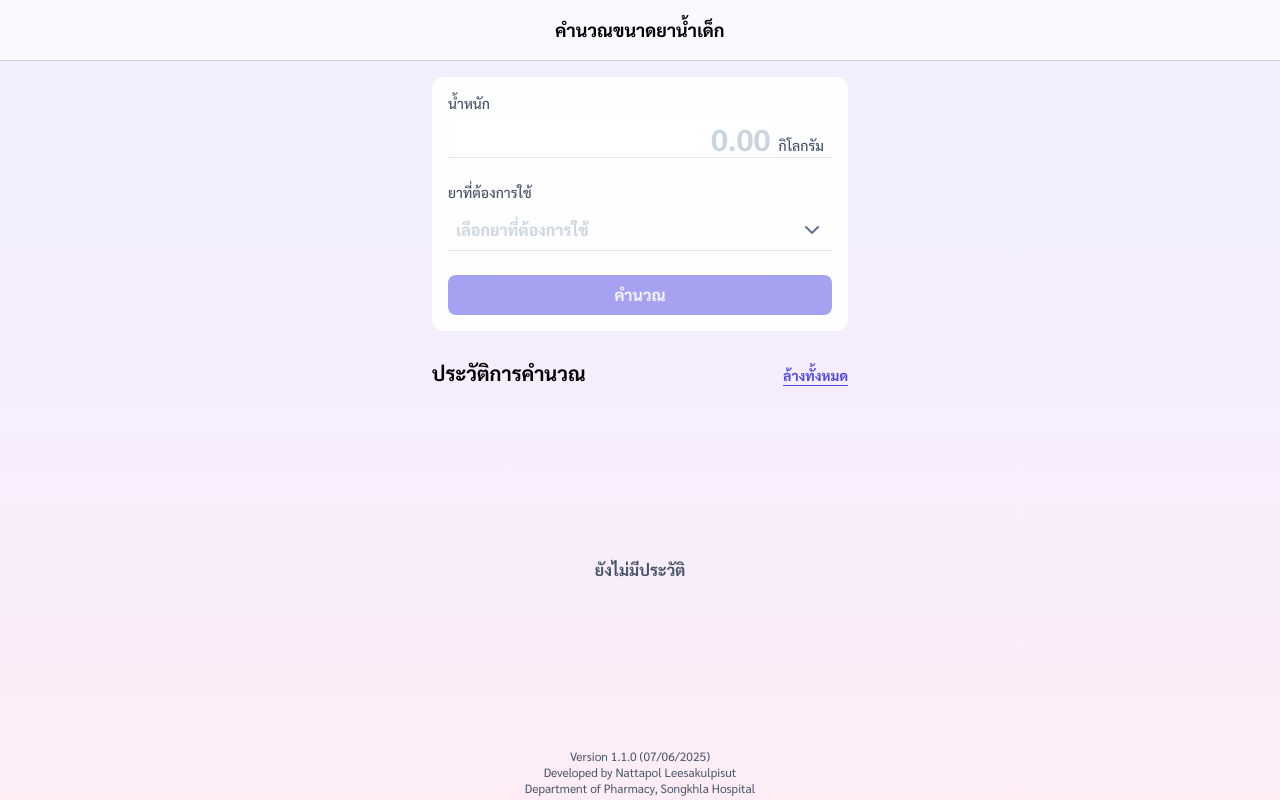
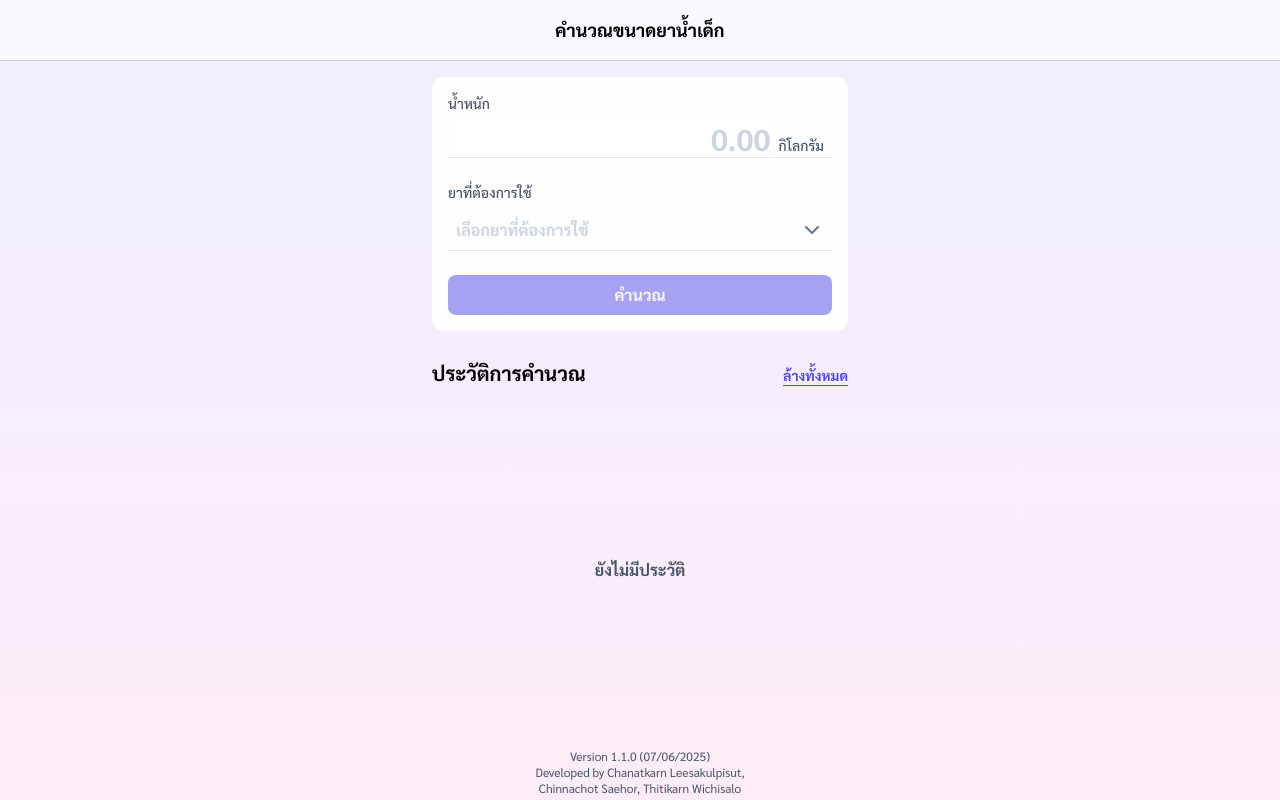
Before and after one commit to pangpondwee/kid-drugs-calculator, a Next.js app: page / in a window 1280 px wide. Built offline with nearby package versions, Linux system fonts and the light colour scheme; what next would draw is missing.

Commit message:
chore: change metadata in footer

```diff
--- a/app/page.tsx
+++ b/app/page.tsx
@@ -13,8 +13,8 @@ export default function Page() {
       </main>
       <footer className="px-4 py-1 text-xs flex flex-col items-center justify-center text-slate-600">
         <p>Version 1.1.0 (07/06/2025)</p>
-        <p>Developed by Nattapol Leesakulpisut</p>
-        <p>Department of Pharmacy, Songkhla Hospital</p>
+        <p>Developed by Chanatkarn Leesakulpisut,</p>
+        <p>Chinnachot Saehor, Thitikarn Wichisalo</p>
       </footer>
     </div>
   );
```
